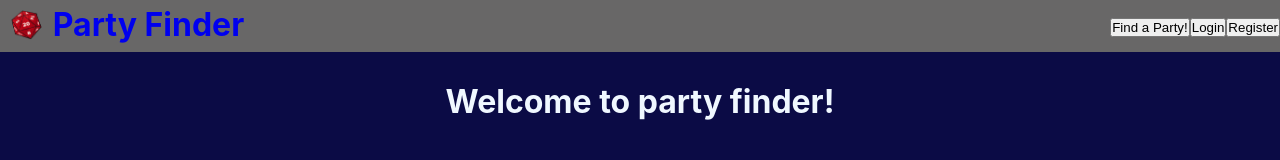
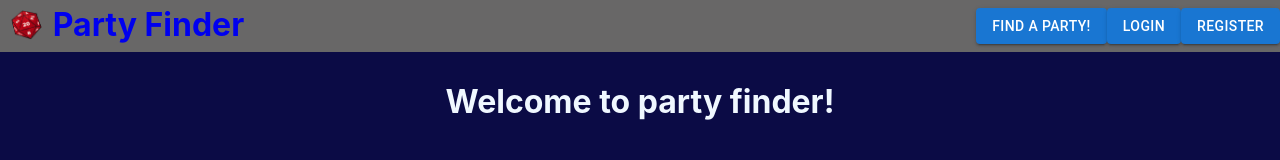
Before and after one commit to laurabow/party-finder, a React (Create React App) app in the folder client/: page / in a window 1280 px wide. Shown: the top 160 px of the page. Built offline with nearby package versions, Linux system fonts and the light colour scheme; no server answers.

Commit message:
styled buttons on navbar

```diff
--- a/client/src/components/UI/NavBar/NavBar.jsx
+++ b/client/src/components/UI/NavBar/NavBar.jsx
@@ -2,6 +2,17 @@ import React from 'react'
 import './NavBar.css';
 import { Link } from "react-router-dom";
 import { D20 } from '../../../assets/index.js';
+import { styled } from '@mui/material/styles';
+import Button from '@mui/material/Button';
+import Tooltip from '@mui/material/Tooltip';
+
+const StyledTooltip = styled(({ className, ...props }) => (
+  <Tooltip {...props} classes={{ popper: className }} />
+))`
+  & .MuiTooltip-tooltip {
+    background: navy;
+  }
+`;
 
 export default function NavBar(props) {
   return (
@@ -18,15 +29,52 @@ export default function NavBar(props) {
         {props.currentUser ?
         <div className='welcome-buttons'>
             <h4>Welcome, {props.currentUser.username}!</h4>
-            <Link to='/posts'><button>Find a Party!</button></Link>
-            <Link to='/posts/create'><button>Create a Party!</button></Link>
-        <button onClick={props.logout}>Logout</button>
+            <Link to='/posts'>
+              <StyledTooltip title="Find a Party">
+                  <Button variant="contained" color="primary">
+                    Find a Party!
+                  </Button>
+                </StyledTooltip>
+            </Link>
+            <Link to='/posts/create'>
+              <StyledTooltip title="Create a Party">
+                  <Button variant="contained" color="primary">
+                    Create a Party!
+                  </Button>
+                </StyledTooltip>
+            </Link>
+              <StyledTooltip title="Logout">
+                <Button
+                  onClick={props.logout}
+                  variant="contained"
+                  color="primary">
+                    Logout
+                  </Button>
+                </StyledTooltip>
           </div>
           :
           <>
-            <Link to='/posts'><button>Find a Party!</button></Link>
-            <Link to='/login'><button>Login</button></Link>
-            <Link to='/register'><button>Register</button></Link>
+            <Link to='/posts'>
+              <StyledTooltip title="Find a Party">
+                  <Button variant="contained" color="primary">
+                    Find a Party!
+                  </Button>
+                </StyledTooltip>
+            </Link>
+            <Link to='/login'>
+              <StyledTooltip title="Login">
+                  <Button variant="contained" color="primary">
+                    Login
+                  </Button>
+                </StyledTooltip>
+            </Link>
+            <Link to='/register'>
+              <StyledTooltip title="Register">
+                  <Button variant="contained" color="primary">
+                    Register
+                  </Button>
+                </StyledTooltip>
+            </Link>
           </>
           }
       </div>
```
